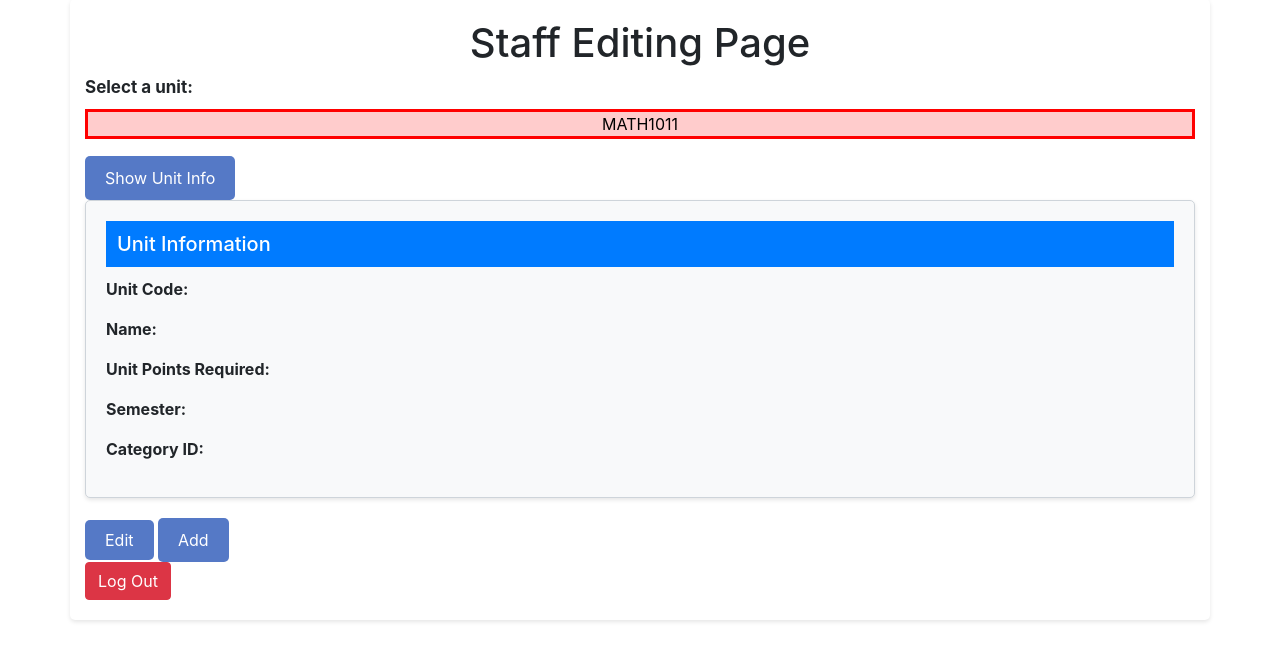
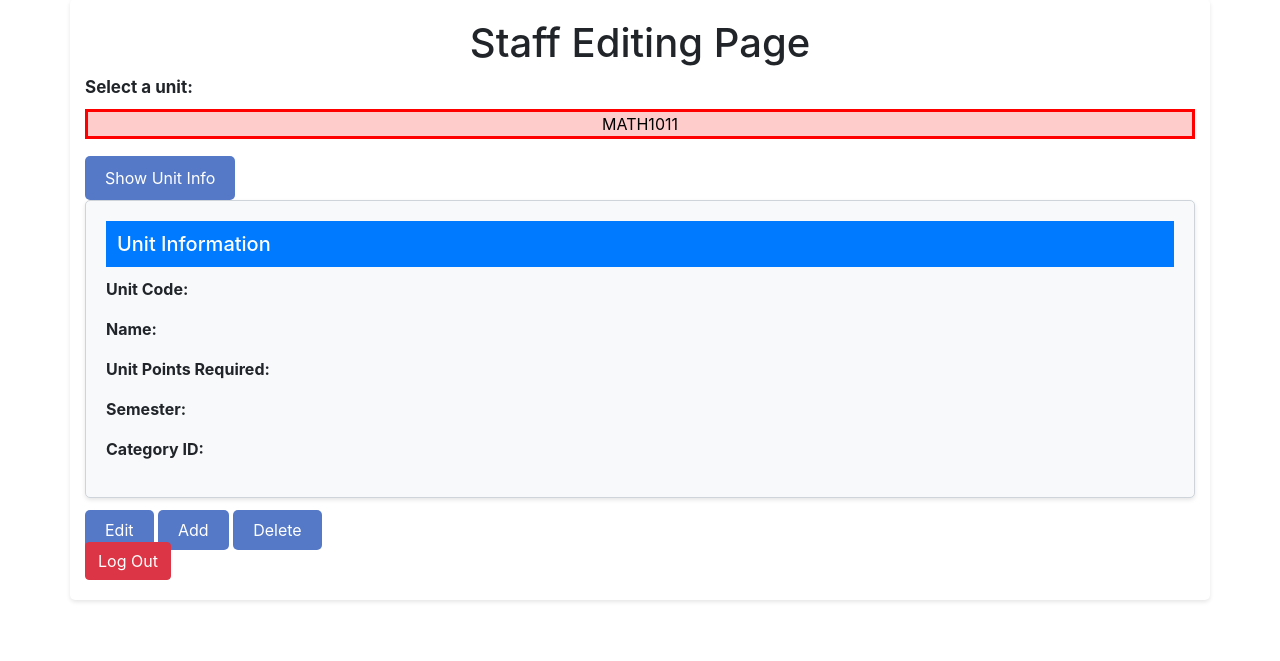
Before and after one commit to Hunkhill1/CITS3200_team_14, a Flask app: page /staff_editing in a window 1280 px wide. Shown: the part 90-751 px from the top of the page. Run offline with Flask 3, Linux system fonts and the light colour scheme; data comes from the database, SQL or seed files in the repository; some libraries are stand-ins or nearby versions.

Commit message:
show unit detaails broken, added delete button with necessary routes

```diff
--- a/Project.py
+++ b/Project.py
@@ -62,6 +62,10 @@ def edit_unit():
 @app.route('/add_unit')
 def add_unit():
     return render_template('staff_editing_add.html')
+
+@app.route('/delete_unit')
+def delete_unit():
+    return render_template('staff_editing_delete.html')
 
 @app.route('/process_json', methods=['POST'])
 def process_json_data():
@@ -144,11 +148,20 @@ def process_unit_edit():
 
 @app.route('/process_unit_add', methods=['POST'])
 def process_unit_add():
-    data = request.get_json()
 
     # Process the data, add it to your database, or perform any necessary actions for adding a unit.
 
-    return jsonify({'message': 'Unit added successfully'})
+    return redirect(url_for('staff_editing'))
+
+@app.route('/process_unit_delete', methods=['POST'])
+def process_unit_delete():
+    # Get the unit code from the form
+
+    # Implement code to delete the unit from your database based on the unit code
+    # Example: database_interface.delete_unit(unit_code)
+
+    return redirect(url_for('staff_editing'))  # Redirect to the staff editing page after deletion
+
 
 
 if __name__ == '__main__':
--- a/app/static/script.js
+++ b/app/static/script.js
@@ -317,29 +317,29 @@ document.addEventListener('DOMContentLoaded', function () {
   });
 });
 
-document.addEventListener('DOMContentLoaded', function () {
-  // Handle the "Add" button click
-  document.getElementById("addUnitButton").addEventListener("click", function () {
-      // Redirect to staff_editing_new.html
-      window.location.href = "{{ url_for('staff_editing_new') }}";
+// document.addEventListener('DOMContentLoaded', function () {
+//   // Handle the "Add" button click
+//   document.getElementById("addUnitButton").addEventListener("click", function () {
+//       // Redirect to staff_editing_new.html
+//       window.location.href = "{{ url_for('staff_editing_new') }}";
 
-      // Sample data to send for unit addition
-      const jsonData = {
-          unitCode: "NEW123",
-          unitName: "New Unit",
-          unitPoints: "4",
-          unitSemester: "Spring",
-          unitCategory: "Category 1"
-      };
+//       // Sample data to send for unit addition
+//       const jsonData = {
+//           unitCode: "NEW123",
+//           unitName: "New Unit",
+//           unitPoints: "4",
+//           unitSemester: "Spring",
+//           unitCategory: "Category 1"
+//       };
 
-      // Send a POST request to process the addition
-      fetch('/process_unit_add', {
-          method: 'POST',
-          headers: {
-              'Content-Type': 'application/json'
-          },
-          body: JSON.stringify(jsonData)
-      });
-      window.location.href = "/staff_editing";
-  });
-});
+//       // Send a POST request to process the addition
+//       fetch('/process_unit_add', {
+//           method: 'POST',
+//           headers: {
+//               'Content-Type': 'application/json'
+//           },
+//           body: JSON.stringify(jsonData)
+//       });
+//       window.location.href = "/staff_editing";
+//   });
+// });
--- a/app/templates/staff_editing.html
+++ b/app/templates/staff_editing.html
@@ -32,7 +32,9 @@ Staff Editing Page - Unit Planner
     <!-- Placeholder buttons for Edit and Add -->
     <div class="unit-options">
         <a class="button edit-button" href="{{ url_for('edit_unit') }}">Edit</a>
-        <button class="button add-button" id="addUnitButton">Add</button>
+        <a class="button add-button" href="{{ url_for('add_unit') }}">Add</a>
+        <a class="button delete-button" href="{{ url_for('delete_unit') }}">Delete</a>
+        <div></div>
     </div>
 
     <!-- Log Out button -->
```
Also changed, not shown: app/templates/staff_editing_delete.html (added, +20 -0 lines).
